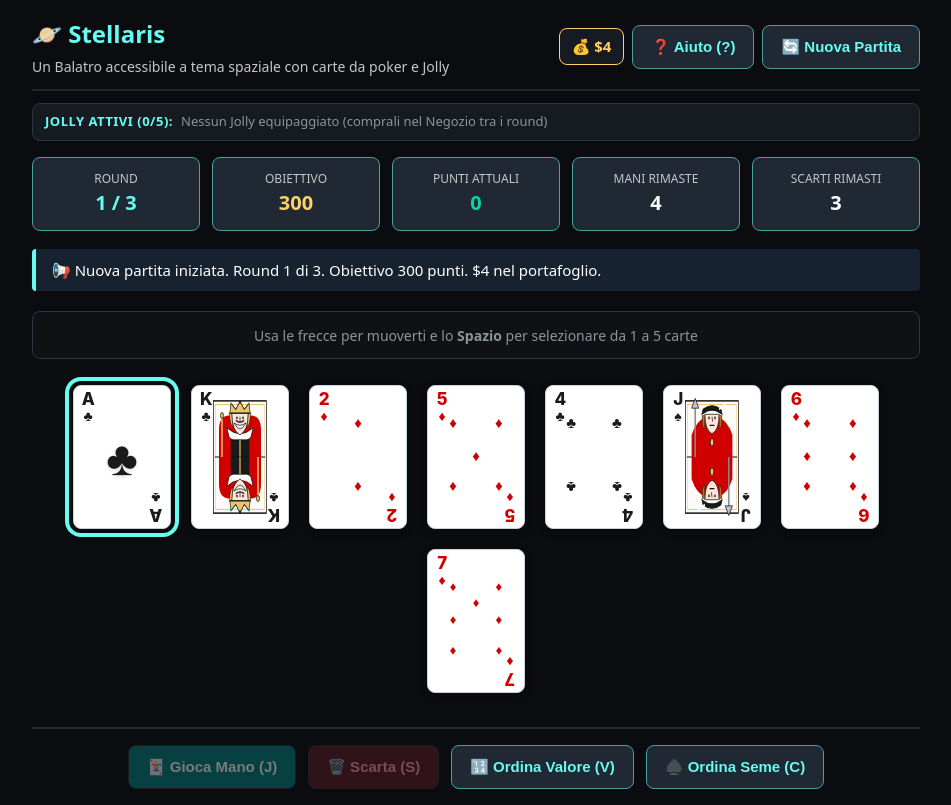
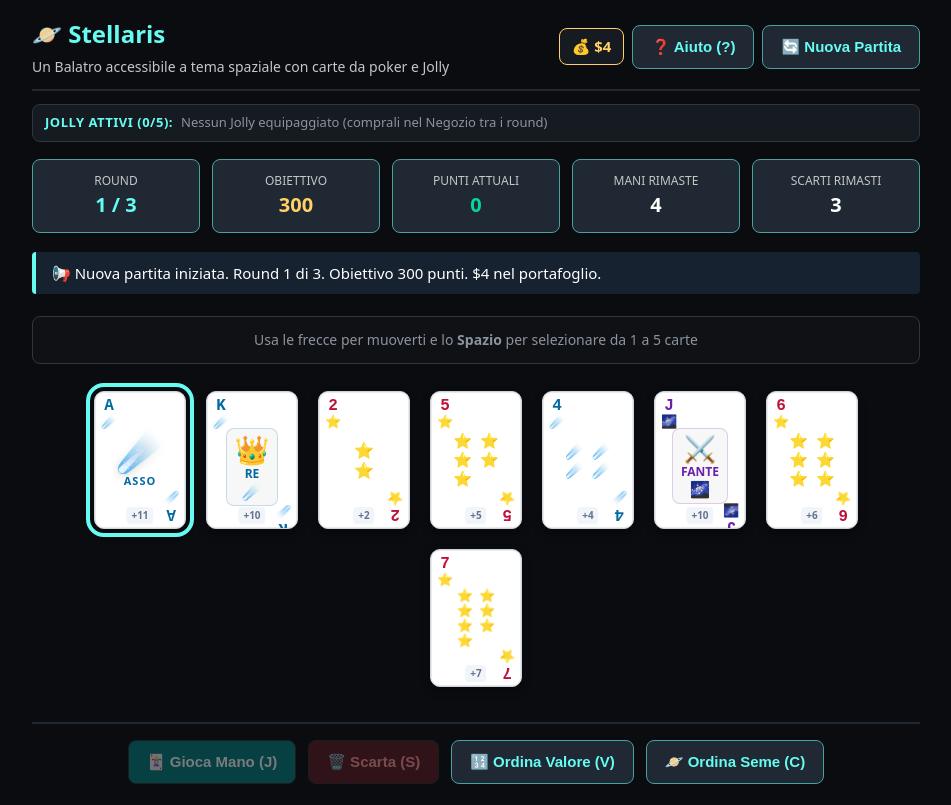
Before and after one commit to Matteo345-o/Baratro-frontend, a React (Vite) app: page / in a window 1280 px wide. Shown: the whole page, without its empty margins (164-1115 px from the left). Built offline with nearby package versions, Linux system fonts and the light colour scheme.

Commit message:
Revert "feat: authentic poker cards with French suits and court illustrations"
This reverts commit 625f709bcb109574384995b1f58cbda246c0b1d7.

```diff
--- a/src/App.tsx
+++ b/src/App.tsx
@@ -406,7 +406,7 @@ export const App = () => {
             onClick={() => sortHand('suit')}
             aria-label="Ordina le carte per seme (scorciatoia: tasto C)"
           >
-            ♠️ Ordina Seme (C)
+            🪐 Ordina Seme (C)
           </button>
         </footer>
       )}
--- a/src/components/PlayingCard.tsx
+++ b/src/components/PlayingCard.tsx
@@ -1,6 +1,6 @@
 // src/components/PlayingCard.tsx
 import React from 'react';
-import { Card, RANK_NAMES, Suit } from '../game/logic';
+import { Card, RANK_NAMES, SUIT_SYMBOLS, Suit } from '../game/logic';
 
 interface PlayingCardProps {
   card: Card;
@@ -11,355 +11,164 @@ interface PlayingCardProps {
   cardRef?: (node: HTMLDivElement | null) => void;
 }
 
-// Colori standard del poker (Cuori/Quadri = Rosso, Picche/Fiori = Nero)
-export const SUIT_COLORS: Record<Suit, string> = {
-  Cuori: '#d00000',
-  Quadri: '#d00000',
-  Picche: '#1a1a1a',
-  Fiori: '#1a1a1a',
+// Colori distinti ad alto contrasto per i semi (WCAG AAA su sfondo bianco)
+export const SUIT_COLORS: Record<Suit, { main: string; lightBg: string; border: string }> = {
+  Pianeti: {
+    main: '#b45309', // Ambra/Bronzo scuro
+    lightBg: '#fef3c7',
+    border: '#d97706',
+  },
+  Stelle: {
+    main: '#be123c', // Rosso Rubino classico da poker
+    lightBg: '#ffe4e6',
+    border: '#e11d48',
+  },
+  Comete: {
+    main: '#0369a1', // Blu/Zaffiro profondo
+    lightBg: '#e0f2fe',
+    border: '#0284c7',
+  },
+  Galassie: {
+    main: '#6b21a8', // Viola/Indaco reale
+    lightBg: '#f3e8ff',
+    border: '#9333ea',
+  },
 };
 
-export const SUIT_GLYPHS: Record<Suit, string> = {
-  Cuori: '♥',
-  Quadri: '♦',
-  Picche: '♠',
-  Fiori: '♣',
-};
+// Generatore di pips centrali per le carte numerate (simula la disposizione reale delle carte da poker)
+const renderCardCenter = (card: Card, color: string, symbol: string) => {
+  const rank = card.rank;
 
-// =========================================================================
-// ILLUSTRAZIONI SVG VETTORIALI PER LE FIGURE REALI (J, Q, K) - BIFRONTI
-// =========================================================================
-
-// Singola metà del Re (King) con corona d'oro, barba, ermellino e veste regale
-const KingHalf = ({ isRed }: { isRed: boolean }) => {
-  const primaryColor = isRed ? '#d00000' : '#1a1a1a';
-  const secondaryColor = isRed ? '#1d3557' : '#d00000';
-
-  return (
-    <g>
-      {/* Sfondo / Mantello */}
-      <path d="M 15 50 L 15 28 Q 15 16 32 16 L 68 16 Q 85 16 85 28 L 85 50 Z" fill={secondaryColor} />
-      {/* Collo in pelliccia / ermellino */}
-      <path d="M 28 26 Q 50 36 72 26 L 68 34 Q 50 42 32 34 Z" fill="#ffffff" stroke="#111" strokeWidth="0.8" />
-      {/* Volto del Re */}
-      <path d="M 36 14 Q 50 14 64 14 Q 64 28 50 32 Q 36 28 36 14 Z" fill="#ffe5d9" stroke="#111" strokeWidth="0.8" />
-      {/* Barba e baffi */}
-      <path d="M 40 22 Q 50 26 60 22 Q 50 32 40 22 Z" fill="#f8f9fa" stroke="#111" strokeWidth="0.8" />
-      <path d="M 43 20 Q 50 23 57 20" stroke="#111" strokeWidth="1" fill="none" />
-      {/* Occhi e naso */}
-      <circle cx="45" cy="18" r="1.2" fill="#111" />
-      <circle cx="55" cy="18" r="1.2" fill="#111" />
-      <path d="M 50 17 L 50 21" stroke="#111" strokeWidth="0.8" fill="none" />
-      {/* Capelli biondi/reali */}
-      <path d="M 32 14 Q 34 25 38 25 L 36 14 Z" fill="#e9c46a" stroke="#111" strokeWidth="0.6" />
-      <path d="M 68 14 Q 66 25 62 25 L 64 14 Z" fill="#e9c46a" stroke="#111" strokeWidth="0.6" />
-      {/* Corona maestosa del Re */}
-      <path d="M 33 14 L 35 6 L 43 11 L 50 4 L 57 11 L 65 6 L 67 14 Z" fill="#e9c46a" stroke="#111" strokeWidth="1" />
-      {/* Gioielli sulla corona */}
-      <circle cx="50" cy="5" r="1.5" fill={primaryColor} />
-      <circle cx="35" cy="7" r="1.2" fill="#2a9d8f" />
-      <circle cx="65" cy="7" r="1.2" fill="#2a9d8f" />
-      {/* Dettagli della tunica regale */}
-      <rect x="35" y="36" width="30" height="14" fill={primaryColor} stroke="#111" strokeWidth="0.8" />
-      <line x1="50" y1="36" x2="50" y2="50" stroke="#e9c46a" strokeWidth="2" />
-      {/* Spada/Scettro tenuto in mano */}
-      <line x1="20" y1="18" x2="20" y2="50" stroke="#e9c46a" strokeWidth="2.5" />
-      <circle cx="20" cy="16" r="2.5" fill="#e9c46a" stroke="#111" strokeWidth="0.8" />
-    </g>
-  );
-};
-
-// Singola metà della Regina (Queen) con corona raffinata, scollatura e fiori
-const QueenHalf = ({ isRed }: { isRed: boolean }) => {
-  const primaryColor = isRed ? '#d00000' : '#1a1a1a';
-  const secondaryColor = isRed ? '#1d3557' : '#d00000';
-
-  return (
-    <g>
-      {/* Mantello e spalle */}
-      <path d="M 16 50 L 16 30 Q 22 18 36 17 L 64 17 Q 78 18 84 30 L 84 50 Z" fill={secondaryColor} />
-      {/* Velo / Capelli dorati fluenti */}
-      <path d="M 28 16 Q 22 35 28 45 L 34 45 Q 30 25 34 16 Z" fill="#e9c46a" stroke="#111" strokeWidth="0.6" />
-      <path d="M 72 16 Q 78 35 72 45 L 66 45 Q 70 25 66 16 Z" fill="#e9c46a" stroke="#111" strokeWidth="0.6" />
-      {/* Volto della Regina */}
-      <path d="M 38 14 Q 50 14 62 14 Q 62 27 50 30 Q 38 27 38 14 Z" fill="#ffe5d9" stroke="#111" strokeWidth="0.8" />
-      {/* Occhi e labbra */}
-      <circle cx="45" cy="18" r="1.2" fill="#111" />
-      <circle cx="55" cy="18" r="1.2" fill="#111" />
-      <path d="M 50 18 L 50 21" stroke="#111" strokeWidth="0.8" fill="none" />
-      <path d="M 46 24 Q 50 26 54 24" stroke="#d00000" strokeWidth="1.2" fill="none" />
-      {/* Corona reale elegante */}
-      <path d="M 37 14 L 40 7 L 46 11 L 50 5 L 54 11 L 60 7 L 63 14 Z" fill="#e9c46a" stroke="#111" strokeWidth="1" />
-      <circle cx="50" cy="6" r="1.4" fill={primaryColor} />
-      <circle cx="40" cy="8" r="1" fill="#ffffff" />
-      <circle cx="60" cy="8" r="1" fill="#ffffff" />
-      {/* Collana regale */}
-      <path d="M 40 29 Q 50 35 60 29" stroke="#e9c46a" strokeWidth="1.5" fill="none" />
-      {/* Fiore / Scettro tenuto in mano */}
-      <circle cx="76" cy="30" r="4" fill="#ffffff" stroke={primaryColor} strokeWidth="1.2" />
-      <circle cx="76" cy="30" r="1.5" fill="#e9c46a" />
-      <line x1="76" y1="34" x2="76" y2="50" stroke="#2a9d8f" strokeWidth="1.5" />
-    </g>
-  );
-};
-
-// Singola metà del Fante (Jack) con cappello rinascimentale piumato, alabarda e corazza
-const JackHalf = ({ isRed }: { isRed: boolean }) => {
-  const primaryColor = isRed ? '#d00000' : '#1a1a1a';
-  const secondaryColor = isRed ? '#1d3557' : '#d00000';
-
-  return (
-    <g>
-      {/* Spalle e uniforme */}
-      <path d="M 16 50 L 16 32 Q 24 20 38 18 L 62 18 Q 76 20 84 32 L 84 50 Z" fill={secondaryColor} />
-      {/* Volto giovane del Fante */}
-      <path d="M 38 15 Q 50 15 62 15 Q 62 28 50 31 Q 38 28 38 15 Z" fill="#ffe5d9" stroke="#111" strokeWidth="0.8" />
-      {/* Capelli biondo/castano corti */}
-      <path d="M 34 16 Q 32 26 38 27 L 38 16 Z" fill="#bc6c25" stroke="#111" strokeWidth="0.6" />
-      <path d="M 66 16 Q 68 26 62 27 L 62 16 Z" fill="#bc6c25" stroke="#111" strokeWidth="0.6" />
-      {/* Occhi e naso deciso */}
-      <circle cx="45" cy="18" r="1.2" fill="#111" />
-      <circle cx="55" cy="18" r="1.2" fill="#111" />
-      <path d="M 50 17 L 51 21" stroke="#111" strokeWidth="0.8" fill="none" />
-      <path d="M 46 24 L 54 24" stroke="#111" strokeWidth="1" fill="none" />
-      {/* Berretto rinascimentale da fante con piuma */}
-      <path d="M 33 15 Q 50 8 67 15 L 65 11 Q 50 5 35 11 Z" fill={primaryColor} stroke="#111" strokeWidth="1" />
-      {/* Piuma elegante sul cappello */}
-      <path d="M 62 11 Q 78 2 76 16" stroke="#ffffff" strokeWidth="2" fill="none" />
-      {/* Alabarda / Asta tenuta dal soldato */}
-      <line x1="22" y1="8" x2="22" y2="50" stroke="#7f8c8d" strokeWidth="2.5" />
-      <path d="M 16 10 L 22 2 L 28 10 Z" fill="#bdc3c7" stroke="#111" strokeWidth="0.8" />
-      {/* Dettagli corazza */}
-      <circle cx="50" cy="38" r="3" fill="#e9c46a" stroke="#111" strokeWidth="0.8" />
-    </g>
-  );
-};
-
-// Componente Figura Completa Bifronte (Reversibile a 180° come nelle carte reali)
-const CourtCardIllustration = ({ rank, suit }: { rank: 'J' | 'Q' | 'K'; suit: Suit }) => {
-  const isRed = suit === 'Cuori' || suit === 'Quadri';
-
-  const HalfComponent = rank === 'K' ? KingHalf : rank === 'Q' ? QueenHalf : JackHalf;
-
-  return (
-    <svg
-      viewBox="0 0 100 100"
-      style={{
-        width: '100%',
-        height: '100%',
-        display: 'block',
-      }}
-      preserveAspectRatio="none"
-    >
-      {/* Bordo rettangolare decorativo interno della figura */}
-      <rect
-        x="6"
-        y="4"
-        width="88"
-        height="92"
-        fill="#fdfbf7"
-        stroke="#111111"
-        strokeWidth="1.2"
-      />
-      <rect
-        x="9"
-        y="7"
-        width="82"
-        height="86"
-        fill="none"
-        stroke="#e9c46a"
-        strokeWidth="0.8"
-      />
-
-      {/* Linea mediana di divisione geometrica bifronte */}
-      <line x1="8" y1="50" x2="92" y2="50" stroke="#111111" strokeWidth="1" />
-
-      {/* Metà Superiore */}
-      <g clipPath="url(#topHalfClip)">
-        <HalfComponent isRed={isRed} />
-      </g>
-
-      {/* Metà Inferiore Capovolta (180°) */}
-      <g transform="rotate(180 50 50)">
-        <HalfComponent isRed={isRed} />
-      </g>
-
-      {/* Clip path per garantire separazione pulita sulla linea di mezzo */}
-      <defs>
-        <clipPath id="topHalfClip">
-          <rect x="0" y="0" width="100" height="50" />
-        </clipPath>
-      </defs>
-    </svg>
-  );
-};
-
-// =========================================================================
-// LAYOUT AUTENTICO DEI PIPS DEL POKER PER LE CARTE NUMERATE (2-10) E L'ASSO
-// =========================================================================
-const renderPokerPips = (rank: string, glyph: string, color: string) => {
-  // Asso: Grande simbolo centrale monumentale da poker
+  // 1. Asso
   if (rank === 'A') {
     return (
-      <div
-        style={{
-          display: 'flex',
-          alignItems: 'center',
-          justifyContent: 'center',
-          width: '100%',
-          height: '100%',
-        }}
-      >
-        <span
-          style={{
-            fontSize: '48px',
-            lineHeight: 1,
-            color,
-            filter: 'drop-shadow(0 1px 2px rgba(0,0,0,0.15))',
-          }}
-        >
-          {glyph}
+      <div style={{ display: 'flex', flexDirection: 'column', alignItems: 'center', justifyContent: 'center' }}>
+        <span style={{ fontSize: '38px', lineHeight: 1, filter: 'drop-shadow(0 2px 4px rgba(0,0,0,0.15))' }}>
+          {symbol}
+        </span>
+        <span style={{ fontSize: '11px', fontWeight: 800, color, letterSpacing: '1px', marginTop: '4px' }}>
+          ASSO
         </span>
       </div>
     );
   }
 
-  // Griglia proporzionata per carte da 2 a 10 (simula la matrice a 3 colonne delle carte Bicycle)
-  const num = parseInt(rank, 10);
+  // 2. Figure Reali (J, Q, K)
+  if (rank === 'K') {
+    return (
+      <div style={{
+        display: 'flex',
+        flexDirection: 'column',
+        alignItems: 'center',
+        justifyContent: 'center',
+        background: 'rgba(0,0,0,0.03)',
+        borderRadius: '8px',
+        padding: '6px 8px',
+        border: `1px solid ${color}33`,
+      }}>
+        <span style={{ fontSize: '28px', lineHeight: 1 }}>👑</span>
+        <span style={{ fontSize: '12px', fontWeight: 900, color, marginTop: '2px' }}>RE</span>
+        <span style={{ fontSize: '16px', lineHeight: 1 }}>{symbol}</span>
+      </div>
+    );
+  }
 
-  // Mappatura delle coordinate dei pips per ciascun numero (3 colonne: Sinistra, Centro, Destra)
-  const pipCoordinates: Record<number, { col: number; row: number; inverted?: boolean }[]> = {
-    2: [
-      { col: 1, row: 0 },
-      { col: 1, row: 4, inverted: true },
-    ],
-    3: [
-      { col: 1, row: 0 },
-      { col: 1, row: 2 },
-      { col: 1, row: 4, inverted: true },
-    ],
-    4: [
-      { col: 0, row: 0 },
-      { col: 2, row: 0 },
-      { col: 0, row: 4, inverted: true },
-      { col: 2, row: 4, inverted: true },
-    ],
-    5: [
-      { col: 0, row: 0 },
-      { col: 2, row: 0 },
-      { col: 1, row: 2 },
-      { col: 0, row: 4, inverted: true },
-      { col: 2, row: 4, inverted: true },
-    ],
-    6: [
-      { col: 0, row: 0 },
-      { col: 2, row: 0 },
-      { col: 0, row: 2 },
-      { col: 2, row: 2 },
-      { col: 0, row: 4, inverted: true },
-      { col: 2, row: 4, inverted: true },
-    ],
-    7: [
-      { col: 0, row: 0 },
-      { col: 2, row: 0 },
-      { col: 1, row: 1 },
-      { col: 0, row: 2 },
-      { col: 2, row: 2 },
-      { col: 0, row: 4, inverted: true },
-      { col: 2, row: 4, inverted: true },
-    ],
-    8: [
-      { col: 0, row: 0 },
-      { col: 2, row: 0 },
-      { col: 1, row: 1 },
-      { col: 0, row: 2 },
-      { col: 2, row: 2 },
-      { col: 1, row: 3, inverted: true },
-      { col: 0, row: 4, inverted: true },
-      { col: 2, row: 4, inverted: true },
-    ],
-    9: [
-      { col: 0, row: 0 },
-      { col: 2, row: 0 },
-      { col: 0, row: 1 },
-      { col: 2, row: 1 },
-      { col: 1, row: 2 },
-      { col: 0, row: 3, inverted: true },
-      { col: 2, row: 3, inverted: true },
-      { col: 0, row: 4, inverted: true },
-      { col: 2, row: 4, inverted: true },
-    ],
-    10: [
-      { col: 0, row: 0 },
-      { col: 2, row: 0 },
-      { col: 1, row: 0.8 },
-      { col: 0, row: 1.5 },
-      { col: 2, row: 1.5 },
-      { col: 0, row: 3, inverted: true },
-      { col: 2, row: 3, inverted: true },
-      { col: 1, row: 3.5, inverted: true },
-      { col: 0, row: 4.5, inverted: true },
-      { col: 2, row: 4.5, inverted: true },
-    ],
-  };
+  if (rank === 'Q') {
+    return (
+      <div style={{
+        display: 'flex',
+        flexDirection: 'column',
+        alignItems: 'center',
+        justifyContent: 'center',
+        background: 'rgba(0,0,0,0.03)',
+        borderRadius: '8px',
+        padding: '6px 8px',
+        border: `1px solid ${color}33`,
+      }}>
+        <span style={{ fontSize: '26px', lineHeight: 1 }}>👸</span>
+        <span style={{ fontSize: '12px', fontWeight: 900, color, marginTop: '2px' }}>REGINA</span>
+        <span style={{ fontSize: '16px', lineHeight: 1 }}>{symbol}</span>
+      </div>
+    );
+  }
 
-  const pips = pipCoordinates[num] || [];
+  if (rank === 'J') {
+    return (
+      <div style={{
+        display: 'flex',
+        flexDirection: 'column',
+        alignItems: 'center',
+        justifyContent: 'center',
+        background: 'rgba(0,0,0,0.03)',
+        borderRadius: '8px',
+        padding: '6px 8px',
+        border: `1px solid ${color}33`,
+      }}>
+        <span style={{ fontSize: '26px', lineHeight: 1 }}>⚔️</span>
+        <span style={{ fontSize: '12px', fontWeight: 900, color, marginTop: '2px' }}>FANTE</span>
+        <span style={{ fontSize: '16px', lineHeight: 1 }}>{symbol}</span>
+      </div>
+    );
+  }
 
+  // 3. Carte numerate (2-10): visualizzazione a pips tipica del poker
+  const count = parseInt(rank, 10);
+  if (count <= 3) {
+    return (
+      <div style={{ display: 'flex', flexDirection: 'column', alignItems: 'center', gap: '4px' }}>
+        {Array.from({ length: count }).map((_, i) => (
+          <span key={i} style={{ fontSize: '16px', lineHeight: 1 }}>
+            {symbol}
+          </span>
+        ))}
+      </div>
+    );
+  }
+
+  if (count <= 6) {
+    return (
+      <div style={{ display: 'grid', gridTemplateColumns: '1fr 1fr', gap: '4px 8px', alignItems: 'center' }}>
+        {Array.from({ length: count }).map((_, i) => (
+          <span key={i} style={{ fontSize: '15px', lineHeight: 1, textAlign: 'center' }}>
+            {symbol}
+          </span>
+        ))}
+      </div>
+    );
+  }
+
+  // 7, 8, 9, 10
   return (
-    <div
-      style={{
-        position: 'relative',
-        width: '52px',
-        height: '84px',
-        margin: '0 auto',
-      }}
-    >
-      {pips.map((p, i) => {
-        // Posizionamento percentuale calcolato
-        const left = p.col === 0 ? '6%' : p.col === 1 ? '50%' : '94%';
-        const top = `${(p.row / 4.2) * 82 + 8}%`;
-
-        return (
-          <span
-            key={i}
-            style={{
-              position: 'absolute',
-              left,
-              top,
-              transform: `translate(-50%, -50%) ${p.inverted ? 'rotate(180deg)' : ''}`,
-              fontSize: num >= 7 ? '13px' : '15px',
-              lineHeight: 1,
-              color,
-              userSelect: 'none',
-            }}
-          >
-            {glyph}
-          </span>
-        );
-      })}
+    <div style={{
+      display: 'grid',
+      gridTemplateColumns: '1fr 1fr',
+      gap: '2px 6px',
+      alignItems: 'center',
+      justifyItems: 'center',
+      maxWidth: '46px',
+    }}>
+      {Array.from({ length: Math.min(count, 8) }).map((_, i) => (
+        <span key={i} style={{ fontSize: '13px', lineHeight: 1 }}>
+          {symbol}
+        </span>
+      ))}
     </div>
   );
 };
 
-// =========================================================================
-// COMPONENTE PRINCIPALE CARTA DA POKER
-// =========================================================================
-export const PlayingCard: React.FC<PlayingCardProps> = ({
+export const PlayingCard = ({
   card,
   isSelected,
   tabIndex,
   onSelect,
   onKeyDown,
   cardRef,
-}) => {
+}: PlayingCardProps) => {
   const readableRank = RANK_NAMES[card.rank] || card.rank;
-  const ariaLabel = `${readableRank} di ${card.suit}, valore ${card.value}${
-    isSelected ? ', selezionata' : ', non selezionata'
-  }`;
+  const ariaLabel = `${readableRank} di ${card.suit}, valore ${card.value}${isSelected ? ', selezionata' : ', non selezionata'}`;
 
-  const color = SUIT_COLORS[card.suit];
-  const glyph = SUIT_GLYPHS[card.suit];
-  const isCourt = ['J', 'Q', 'K'].includes(card.rank);
+  const theme = SUIT_COLORS[card.suit];
+  const symbol = SUIT_SYMBOLS[card.suit];
 
   return (
     <div
@@ -373,30 +182,45 @@ export const PlayingCard: React.FC<PlayingCardProps> = ({
       className={`poker-card ${isSelected ? 'selected' : ''}`}
       style={{
         position: 'relative',
-        width: '98px',
-        height: '144px',
+        width: '92px',
+        height: '138px',
         minWidth: '44px',
         minHeight: '44px',
         margin: '6px',
-        backgroundColor: '#ffffff', // Fondo bianco immacolato
-        borderRadius: '8px', // Angoli dolcemente arrotondati classici da poker
-        border: isSelected ? '3px solid #00f2fe' : '1px solid #c9d1d9',
+        backgroundColor: '#ffffff', // Fondo bianco classico delle carte da gioco
+        borderRadius: '10px',
         boxShadow: isSelected
-          ? '0 16px 32px rgba(0, 0, 0, 0.45), 0 0 16px rgba(0, 242, 254, 0.8)'
-          : '0 3px 8px rgba(0, 0, 0, 0.25)',
-        transform: isSelected ? 'translateY(-16px)' : 'translateY(0)',
+          ? '0 14px 28px rgba(0, 0, 0, 0.4), 0 0 15px rgba(102, 252, 241, 0.7)'
+          : '0 4px 10px rgba(0, 0, 0, 0.35)',
+        border: isSelected ? '3px solid #66fcf1' : '1px solid #cbd5e1',
+        transform: isSelected ? 'translateY(-18px) scale(1.03)' : 'translateY(0) scale(1)',
         transition: 'transform 0.15s cubic-bezier(0.2, 0, 0, 1), box-shadow 0.15s ease, border-color 0.15s ease',
         cursor: 'pointer',
         display: 'flex',
         flexDirection: 'column',
         justifyContent: 'space-between',
-        padding: '5px',
+        padding: '6px',
         userSelect: 'none',
-        boxSizing: 'border-box',
         overflow: 'hidden',
+        color: theme.main,
       }}
     >
-      {/* INDICE IN ALTO A SINISTRA (Rango sopra, Seme sotto) */}
+      {/* Texture interna delicata stile carta telata */}
+      <div
+        aria-hidden="true"
+        style={{
+          position: 'absolute',
+          top: 0,
+          left: 0,
+          right: 0,
+          bottom: 0,
+          pointerEvents: 'none',
+          borderRadius: '9px',
+          border: `1px solid ${isSelected ? '#66fcf1' : 'rgba(0, 0, 0, 0.08)'}`,
+        }}
+      />
+
+      {/* Indice Angolare in alto a sinistra (Valore + Seme) */}
       <div
         aria-hidden="true"
         style={{
@@ -405,55 +229,30 @@ export const PlayingCard: React.FC<PlayingCardProps> = ({
           alignItems: 'center',
           alignSelf: 'flex-start',
           lineHeight: 1,
-          color,
-          width: '18px',
-          zIndex: 2,
         }}
       >
-        <span
-          style={{
-            fontSize: card.rank === '10' ? '15px' : '17px',
-            fontWeight: 800,
-            fontFamily: '-apple-system, BlinkMacSystemFont, "Segoe UI", Roboto, Arial, sans-serif',
-            letterSpacing: '-0.5px',
-          }}
-        >
+        <span style={{ fontSize: '16px', fontWeight: 900, fontFamily: 'monospace, sans-serif' }}>
           {card.rank}
         </span>
-        <span
-          style={{
-            fontSize: '14px',
-            marginTop: '1px',
-            lineHeight: 1,
-          }}
-        >
-          {glyph}
+        <span style={{ fontSize: '13px', marginTop: '1px' }}>
+          {symbol}
         </span>
       </div>
 
-      {/* PARTE CENTRALE: FIGURE REALI BIFRONTI (J, Q, K) O PIPS (A, 2-10) */}
+      {/* Zona Centrale della Carta: Pips o Figura Reale */}
       <div
         aria-hidden="true"
         style={{
-          position: 'absolute',
-          top: isCourt ? '10px' : '12px',
-          left: isCourt ? '18px' : '12px',
-          right: isCourt ? '18px' : '12px',
-          bottom: isCourt ? '10px' : '12px',
           display: 'flex',
           alignItems: 'center',
           justifyContent: 'center',
-          zIndex: 1,
+          flex: 1,
         }}
       >
-        {isCourt ? (
-          <CourtCardIllustration rank={card.rank as 'J' | 'Q' | 'K'} suit={card.suit} />
-        ) : (
-          renderPokerPips(card.rank, glyph, color)
-        )}
+        {renderCardCenter(card, theme.main, symbol)}
       </div>
 
-      {/* INDICE IN BASSO A DESTRA (Capovolto a 180° come nelle carte autentiche) */}
+      {/* Indice Angolare in basso a destra (Capovolto a 180° come nelle vere carte da poker) */}
       <div
         aria-hidden="true"
         style={{
@@ -462,31 +261,34 @@ export const PlayingCard: React.FC<PlayingCardProps> = ({
           alignItems: 'center',
           alignSelf: 'flex-end',
           lineHeight: 1,
-          color,
-          width: '18px',
           transform: 'rotate(180deg)',
-          zIndex: 2,
         }}
       >
-        <span
-          style={{
-            fontSize: card.rank === '10' ? '15px' : '17px',
-            fontWeight: 800,
-            fontFamily: '-apple-system, BlinkMacSystemFont, "Segoe UI", Roboto, Arial, sans-serif',
-            letterSpacing: '-0.5px',
-          }}
-        >
+        <span style={{ fontSize: '16px', fontWeight: 900, fontFamily: 'monospace, sans-serif' }}>
           {card.rank}
         </span>
-        <span
-          style={{
-            fontSize: '14px',
-            marginTop: '1px',
-            lineHeight: 1,
-          }}
-        >
-          {glyph}
+        <span style={{ fontSize: '13px', marginTop: '1px' }}>
+          {symbol}
         </span>
+      </div>
+
+      {/* Badge con fiches della carta (in basso al centro, sobrio) */}
+      <div
+        aria-hidden="true"
+        style={{
+          position: 'absolute',
+          bottom: '4px',
+          left: '50%',
+          transform: 'translateX(-50%)',
+          fontSize: '10px',
+          fontWeight: 700,
+          color: '#64748b',
+          backgroundColor: '#f1f5f9',
+          padding: '1px 5px',
+          borderRadius: '4px',
+        }}
+      >
+        +{card.value}
       </div>
     </div>
   );
--- a/src/game/logic.ts
+++ b/src/game/logic.ts
@@ -1,6 +1,6 @@
 // src/game/logic.ts
 
-export type Suit = 'Cuori' | 'Quadri' | 'Fiori' | 'Picche';
+export type Suit = 'Pianeti' | 'Stelle' | 'Comete' | 'Galassie';
 export type Rank = '2' | '3' | '4' | '5' | '6' | '7' | '8' | '9' | '10' | 'J' | 'Q' | 'K' | 'A';
 
 export interface Card {
@@ -51,17 +51,17 @@ export const RANK_NAMES: Record<Rank, string> = {
   'A': 'Asso',
 };
 
-// Simboli del mazzo francese classico (Poker)
+// Simboli associati ai semi (non basati solo sul colore per accessibilità WCAG)
 export const SUIT_SYMBOLS: Record<Suit, string> = {
-  Cuori: '♥',
-  Quadri: '♦',
-  Fiori: '♣',
-  Picche: '♠',
+  Pianeti: '🪐',
+  Stelle: '⭐',
+  Comete: '☄️',
+  Galassie: '🌌',
 };
 
-// 2. Creazione e mescolamento del mazzo da 52 carte francese
+// 2. Creazione e mescolamento del mazzo da 52 carte
 export const createDeck = (): Card[] => {
-  const suits: Suit[] = ['Cuori', 'Quadri', 'Fiori', 'Picche'];
+  const suits: Suit[] = ['Pianeti', 'Stelle', 'Comete', 'Galassie'];
   const ranks: Rank[] = ['2', '3', '4', '5', '6', '7', '8', '9', '10', 'J', 'Q', 'K', 'A'];
   const deck: Card[] = [];
 
@@ -256,14 +256,14 @@ export const ALL_JOKERS: Joker[] = [
   },
   {
     id: 'pulsar',
-    name: 'Pulsar di Cuori',
-    description: '+15 Fiches per ogni carta di seme Cuori giocata',
+    name: 'Pulsar di Stelle',
+    description: '+15 Fiches per ogni carta di seme Stelle giocata',
     cost: 5,
-    icon: '♥',
+    icon: '⭐',
     rarity: 'Comune',
     effect: ({ validCards }) => {
-      const heartCount = validCards.filter((c) => c.suit === 'Cuori').length;
-      return { extraChips: heartCount * 15, extraMult: 0, xMult: 1 };
+      const starCount = validCards.filter((c) => c.suit === 'Stelle').length;
+      return { extraChips: starCount * 15, extraMult: 0, xMult: 1 };
     },
   },
   {
@@ -332,10 +332,10 @@ export const sortCardsByRank = (cards: Card[]): Card[] => {
 
 export const sortCardsBySuit = (cards: Card[]): Card[] => {
   const suitOrder: Record<Suit, number> = {
-    Picche: 1,
-    Cuori: 2,
-    Fiori: 3,
-    Quadri: 4,
+    Pianeti: 1,
+    Stelle: 2,
+    Comete: 3,
+    Galassie: 4,
   };
   return [...cards].sort((a, b) => {
     if (suitOrder[a.suit] !== suitOrder[b.suit]) {
```
